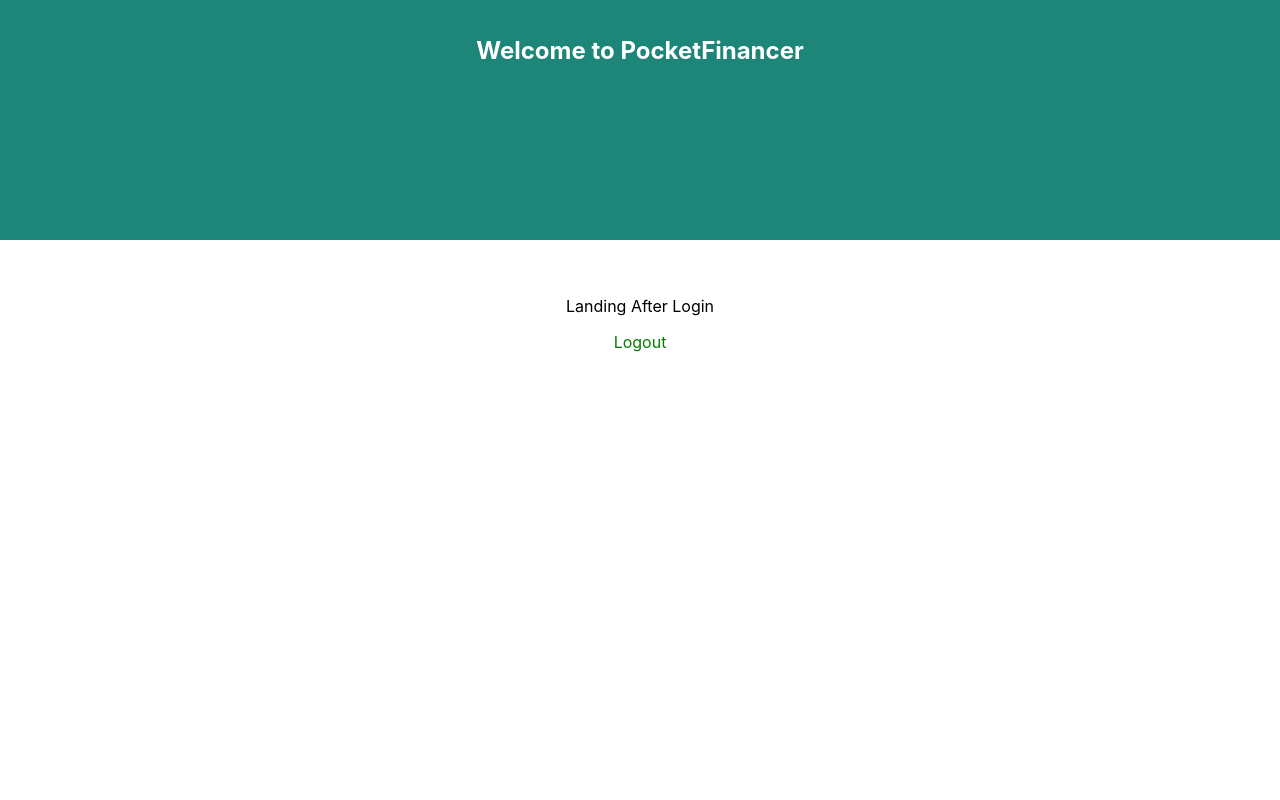
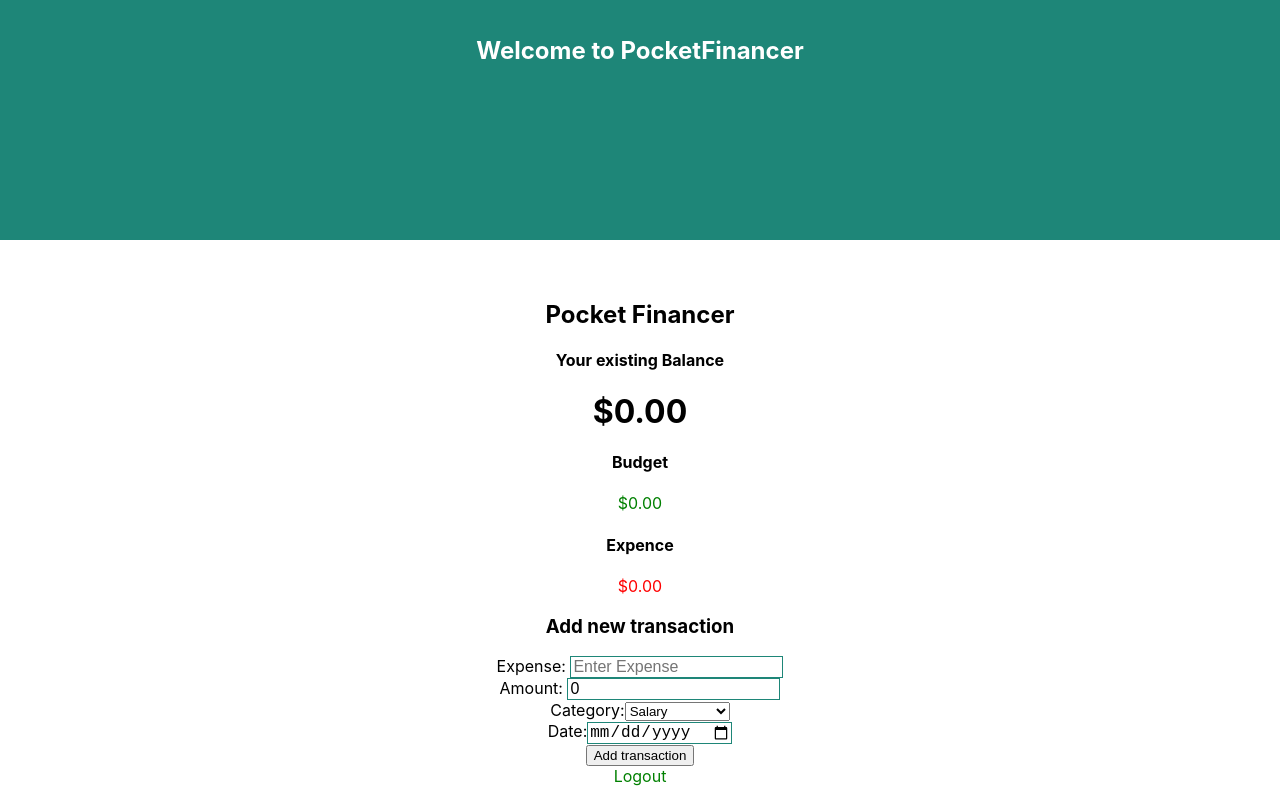
Before and after one commit to kannuVerma/PocketFinancer, a React (Create React App) app: page /landing in a window 1280 px wide. Built offline with nearby package versions, Linux system fonts and the light colour scheme.

Commit message:
frontend

```diff
--- a/package.json
+++ b/package.json
@@ -14,8 +14,10 @@
     "express-session": "^1.17.1",
     "fetch": "^1.1.0",
     "mongodb": "^3.6.3",
+    "month-year-picker": "^0.2.5-alpha-1",
     "nodemon": "^2.0.6",
     "react": "^17.0.1",
+    "react-datepicker": "^3.3.0",
     "react-dom": "^17.0.1",
     "react-router-dom": "^5.2.0",
     "react-scripts": "4.0.0",
--- a/src/App.css
+++ b/src/App.css
@@ -128,3 +128,12 @@ dd {
 	display: inline;
 	margin-left: 5px;
 }
+
+
+  .budget-color {
+	  color: green
+  }
+
+  .expence-color {
+	  color:red
+  }
--- a/src/components/Landing.js
+++ b/src/components/Landing.js
@@ -1,10 +1,19 @@
 import React from 'react';
+import {Header} from './header'
+import {Balance} from './balance'
+import {Incompence} from './incompence'
+import {AddNewTransaction} from './addnewtransaction'
+
+import '../App.css'
 
 function Landing() {
-
   return (
         <div>
- 			<p>Landing After Login</p>
+          <Header />
+          <Balance />
+          <Incompence />
+          <AddNewTransaction />
+
             <a href='/login'>Logout</a>
  		</div>
   );
--- a/src/components/Login.js
+++ b/src/components/Login.js
@@ -7,7 +7,7 @@ function Login() {
         <div>
 
  			<LoginForm />
-             <p>Don't have an account></p>
+             <p>Don't have an account</p>
              <a href='/signup'>Click here to signup</a>
  		</div>
   );
--- /dev/null
+++ b/src/components/addnewtransaction.js
@@ -0,0 +1,34 @@
+import React, { useState } from 'react'
+export const AddNewTransaction = () => {
+    const [expense,setExpense] = useState('');
+    const [amount,setAmount] = useState(0);
+    return (
+    <div>
+        <h3>Add new transaction</h3>
+      <form id="form">
+        <div>
+          <label for="expense">Expense: </label>
+          <input type="expense" value = {expense} onChange={(e) => setExpense(e.target.value)} placeholder="Enter Expense" />
+        </div>
+        <div>
+          <label for="amount">Amount: </label>
+          <input type="number" value = {amount} onChange={(e) => setAmount(e.target.value)} placeholder="Enter amount" />
+        </div>
+        <div>
+            <label for="category">Category:</label>
+            <select id="category" name="category">
+                <option value="Salary">Salary</option>
+                <option value="Groceries">Groceries</option>
+                <option value="Rent">Rent</option>
+                <option value="Entertainment">Entertainment</option>
+            </select>
+        </div>
+        <div>
+            <label for="date">Date:</label>
+            <input type="date" id="date" name="date" />
+        </div>
+        <button>Add transaction</button>
+      </form>
+    </div>
+    )
+}
--- /dev/null
+++ b/src/components/balance.js
@@ -0,0 +1,10 @@
+import React from 'react'
+
+export const Balance = () => {
+    return (
+    <div>
+        <h4>Your existing Balance</h4>
+        <h1> $0.00</h1>
+    </div>
+    )
+}
--- /dev/null
+++ b/src/components/header.js
@@ -0,0 +1,9 @@
+import React from 'react'
+
+export const Header = () => {
+    return (
+    <h2>
+        Pocket Financer
+    </h2>
+    )
+}
--- /dev/null
+++ b/src/components/incompence.js
@@ -0,0 +1,17 @@
+import React from 'react'
+
+export const Incompence = () => {
+    return (
+    <div>
+        <div  class = "container1">
+            <h4>Budget</h4>
+            <p className = 'budget-color'> $0.00</p>
+        </div>
+        <div  class = "container1">
+            <h4>Expence</h4>
+            <p className = 'expence-color'> $0.00</p>
+        </div>
+
+    </div>
+    )
+}
```
Also changed, not shown: src/context/Global.js (added, +15 -0 lines), src/components/LoginForm.js (line endings or trailing spaces), 2 other files (tests, documents, lock files or other folders).
